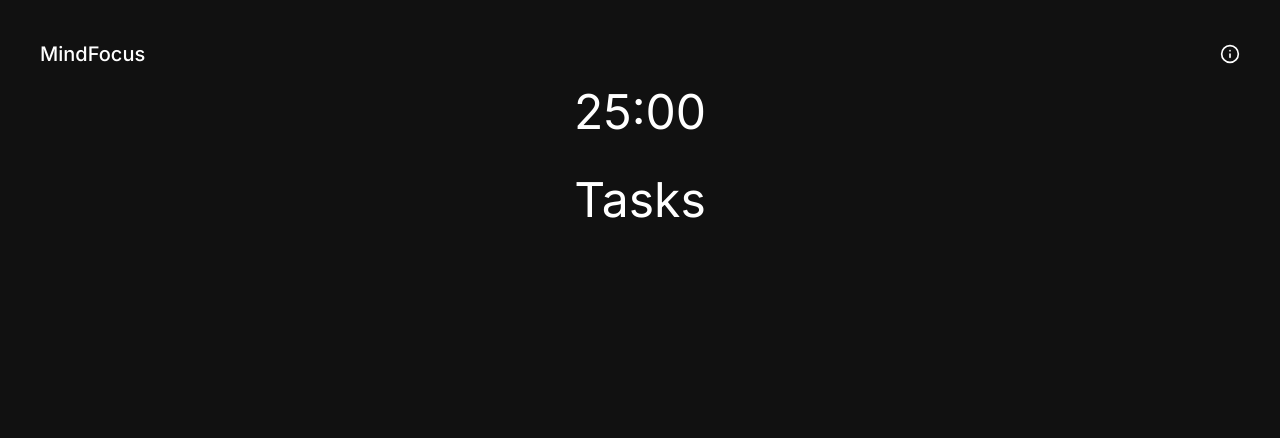
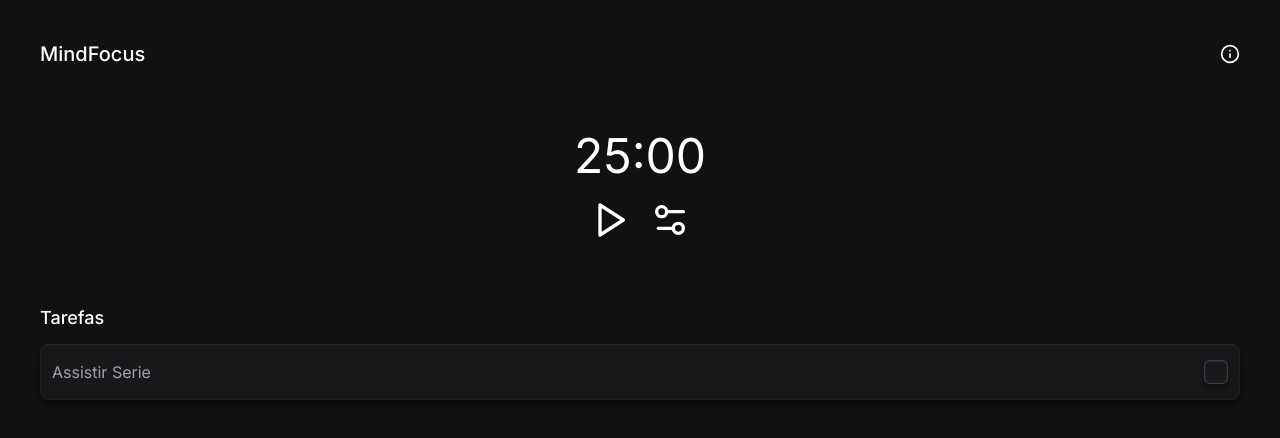
Before and after one commit to gabrcastro/mopox, a Next.js app: page / in a window 1280 px wide. Shown: the top 438 px of the page. Built offline with nearby package versions, Linux system fonts and the light colour scheme.

Commit message:
feat: task item

```diff
--- a/package.json
+++ b/package.json
@@ -2,6 +2,7 @@
   "name": "mindfocus",
   "version": "0.1.0",
   "private": true,
+  "type": "module",
   "scripts": {
     "dev": "next dev",
     "build": "next build",
@@ -9,6 +10,7 @@
     "lint": "next lint"
   },
   "dependencies": {
+    "clsx": "^2.1.1",
     "lucide-react": "^0.408.0",
     "next": "14.2.5",
     "react": "^18",
--- a/src/app/_components/header/header.tsx
+++ b/src/app/_components/header/header.tsx
@@ -1,4 +1,4 @@
-import { InfoIcon } from "lucide-react";
+import { Edit2, InfoIcon, Settings2 } from "lucide-react";
 
 export function HeaderComponent() {
     return (
--- a/src/app/_components/tasks/task_item.tsx
+++ b/src/app/_components/tasks/task_item.tsx
@@ -0,0 +1,22 @@
+'use client';
+
+import clsx from "clsx";
+import { Check } from "lucide-react";
+import { useState } from "react";
+
+interface TaskItemProps {
+    title: string
+}
+
+export function TaskItem({ title } : TaskItemProps) {
+    const [checked, setChecked] = useState(false);
+
+    return (
+        <div className={clsx("flex items-center justify-between min-h-14 px-3 py-2 rounded-lg border-1 border-zinc-800 shadow-shape w-full", checked ? "bg-zinc-800" : "bg-zinc-900")}>
+            <span className={clsx("flex-1", checked ? "line-through text-zinc-600" : "text-zinc-400")}>{title}</span>
+            <button onClick={() => setChecked(!checked)} type="button" className="rounded-md border-[0.5px] border-zinc-700 shadow-shape p-1 min-h-6 min-w-6">
+                {checked && <Check className="text-white size-4" />}
+            </button>
+        </div>
+    );
+}
--- a/src/app/_components/tasks/tasks.tsx
+++ b/src/app/_components/tasks/tasks.tsx
@@ -1,8 +1,12 @@
+import { TaskItem } from "./task_item";
 
 export function TasksComponent() {
     return (
-        <div className="text-5xl text-white my-5">
-            Tasks
+        <div className="flex flex-col items-start justify-center w-full">
+            <span className="text-white text-lg font-medium">Tarefas</span>
+            <div className="flex flex-col gap-3 mt-3 w-full">
+                <TaskItem title="Assistir Serie" />
+            </div>
         </div>
     )
 }
--- a/src/app/_components/timer/timer.tsx
+++ b/src/app/_components/timer/timer.tsx
@@ -1,8 +1,18 @@
+import { PauseIcon, PlayCircle, PlayIcon, Settings2, StopCircle, StopCircleIcon } from "lucide-react";
 
 export function TimerComponent() {
     return (
-        <div className="text-5xl text-white my-5">
-            25:00
+        <div className="flex flex-col items-center justify-between my-16">
+            <div className="text-5xl text-white">
+                25:00
+            </div>
+
+            <div className="flex flex-row items-center justify-center gap-5 mt-5">
+                <PlayIcon className="text-white size-10"/>
+                {/* <PauseIcon className="text-white size-10"/>
+                <StopCircle className="text-white size-10"/> */}
+                <Settings2 className="text-white size-10"/>
+            </div>
         </div>
     )
 }
```
Also changed, not shown: 1 other file (tests, documents, lock files or other folders).
